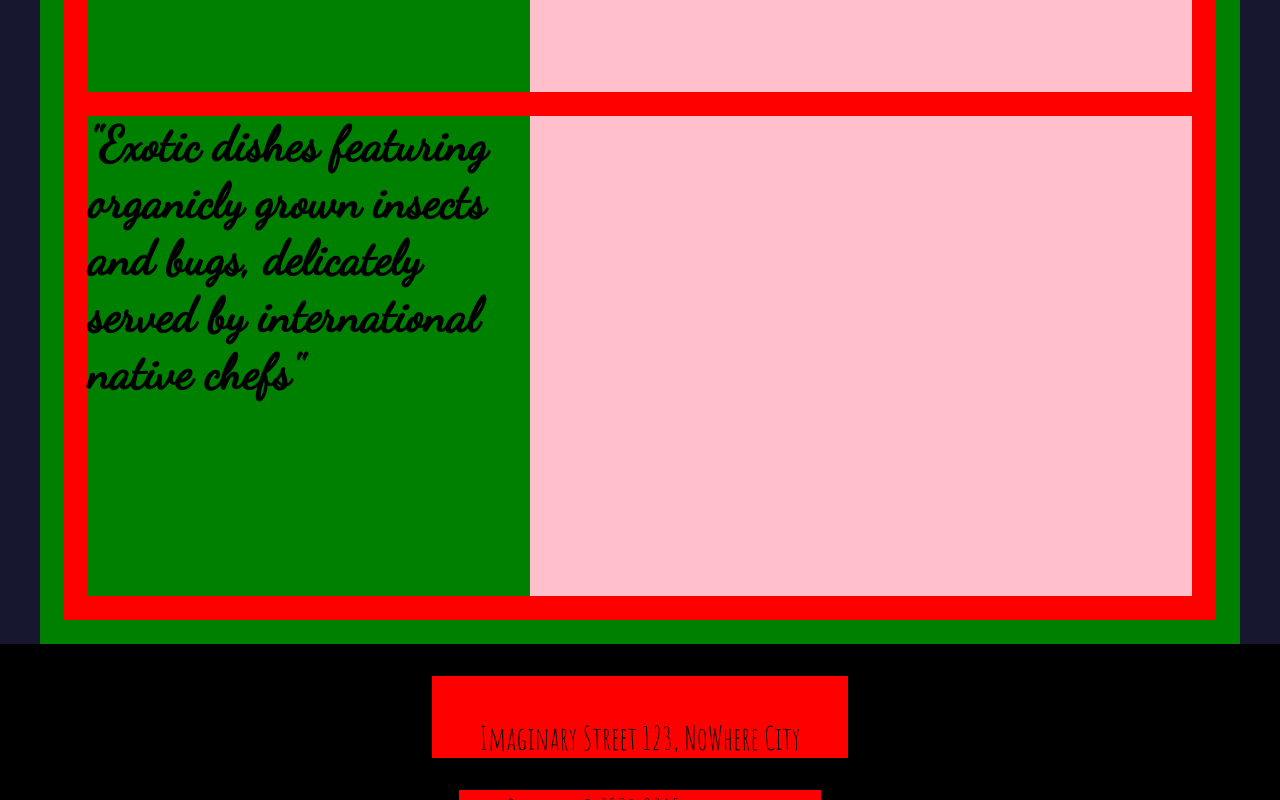
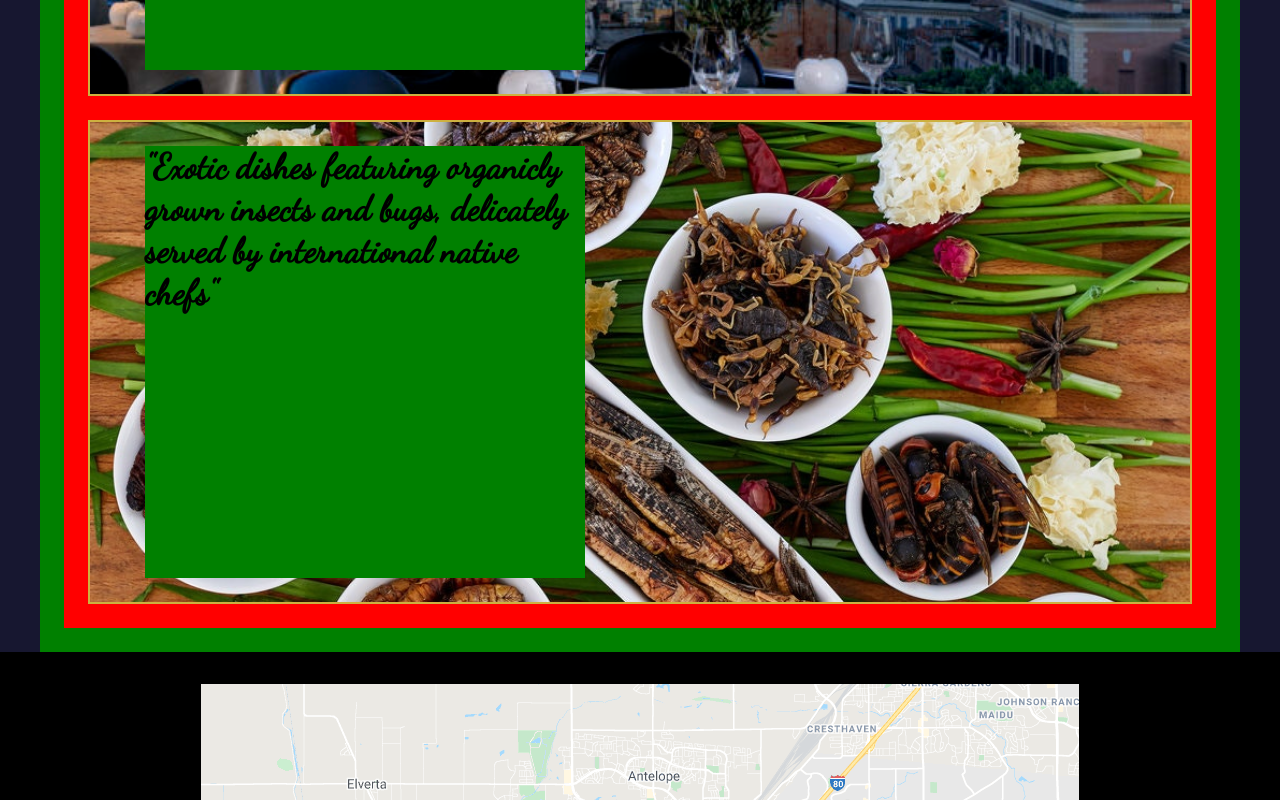
Before and after one commit to RokoVarano/Restaurant, a website built with webpack: page src/index.html in a window 1280 px wide. Shown: the part 780-1580 px from the top of the page. Built offline with nearby package versions, Linux system fonts and the light colour scheme.

Commit message:
Add pictures

```diff
--- a/src/index.js
+++ b/src/index.js
@@ -1,4 +1,6 @@
-import cuadro1_jpeg from './assets/pictures/cuadro1.jpeg';
+import dinnerpic from './assets/pictures/restaurant-dinner.jpg';
+import bugs from './assets/pictures/bugs.jpg';
+import map from './assets/pictures/map.png';
 import "./style.scss";
 
 const d = document
@@ -37,12 +39,12 @@ divider(main);
 const services = d.createElement('section');
 services.id = 'services';
 main.appendChild(services);
-
 divider(services);
 
 const venues = d.createElement('article');
 venues.id = 'venues'
 venues.classList.add('flex-mid-col');
+venues.style.backgroundImage = `url(${dinnerpic})`
 services.appendChild(venues);
 
 const venues_h3 = d.createElement('h3')
@@ -50,25 +52,18 @@ venues_h3.id = 'venues_h3';
 venues_h3.textContent = '"Ample, yet intimate dining rooms for couples and family groups."'
 venues.appendChild(venues_h3);
 
-const venues_pic = d.createElement('div');
-venues_pic.id = 'venues_pic';
-venues.appendChild(venues_pic);
-
 divider(services);
 
 const dishes = d.createElement('article');
 dishes.id = 'dishes'
 dishes.classList.add('flex-mid-col');
+dishes.style.backgroundImage = `url(${bugs})`
 services.appendChild(dishes);
 
 const dishes_h3 = d.createElement('h3')
 dishes_h3.id = 'dishes_h3';
 dishes_h3.textContent = '"Exotic dishes featuring organicly grown insects and bugs, delicately served by international native chefs"';
 dishes.appendChild(dishes_h3);
-
-const dishes_pic = d.createElement('div');
-dishes_pic.id = 'dishes_pic';
-dishes.appendChild(dishes_pic);
 
 divider(services);
 
@@ -79,11 +74,12 @@ body.appendChild(footer);
 
 const address = d.createElement('figure');
 address.id = 'address';
+address.classList.add('flex-mid-col');
 footer.appendChild(address);
 
 const add_map = d.createElement('img');
 add_map.id = 'add_map';
-// img.src =
+add_map.src = map;
 address.appendChild(add_map);
 
 const add_caption = d.createElement('figcaption');
--- a/src/style.scss
+++ b/src/style.scss
@@ -5,6 +5,8 @@
 
 $h-font: 'Dancing Script', cursive;
 $p-font: 'Amatic SC', cursive;
+
+$wood-color: #CDB140;
 
 :root {
   font-family: $h-font;
@@ -65,19 +67,21 @@ body {
 
     article {
       height: 30em;
-      background: pink;
       margin: 0 1.5em;
       justify-content: start;
+      background-position: top right;
+      background-size: cover;
+      border: 2px solid $wood-color;
 
       h3 {
         height: 40%;
         background-color: green;
-        font-size: 300%;
+        font-size: 280%;
+        padding: 0.5em;
       }
 
-      .picture {
-        height: 60%;
-        background-color: yellow;
+      #dishes_h3 {
+        font-size: 220%;
       }
     }
   }
@@ -90,10 +94,14 @@ body {
   left: 0;
   font-family: $p-font;
   font-size: 200%;
+  color: white;
 
   #address {
-    padding: 0 1.5em;
     background-color: red;
+
+    img {
+      width: 100%;
+    }
   }
 
   #contact {
@@ -120,15 +128,15 @@ body {
         flex-direction: row;
 
         h3 {
-          height: 100%;
+          height: 90%;
           width: 40%;
           background-color: green;
+          padding: 0;
+          margin-left: 5%;
         }
 
-        .picture {
-          height: 100%;
-          width: 60%;
-          background-color: yellow;
+        #dishes_h3 {
+          font-size: 220%;
         }
       }
     }
```
Also changed, not shown: src/assets/pictures/bugs.jpg (added), src/assets/pictures/cuadro1.jpeg (deleted), src/assets/pictures/map.png (added), src/assets/pictures/restaurant-dinner.jpg (added).
